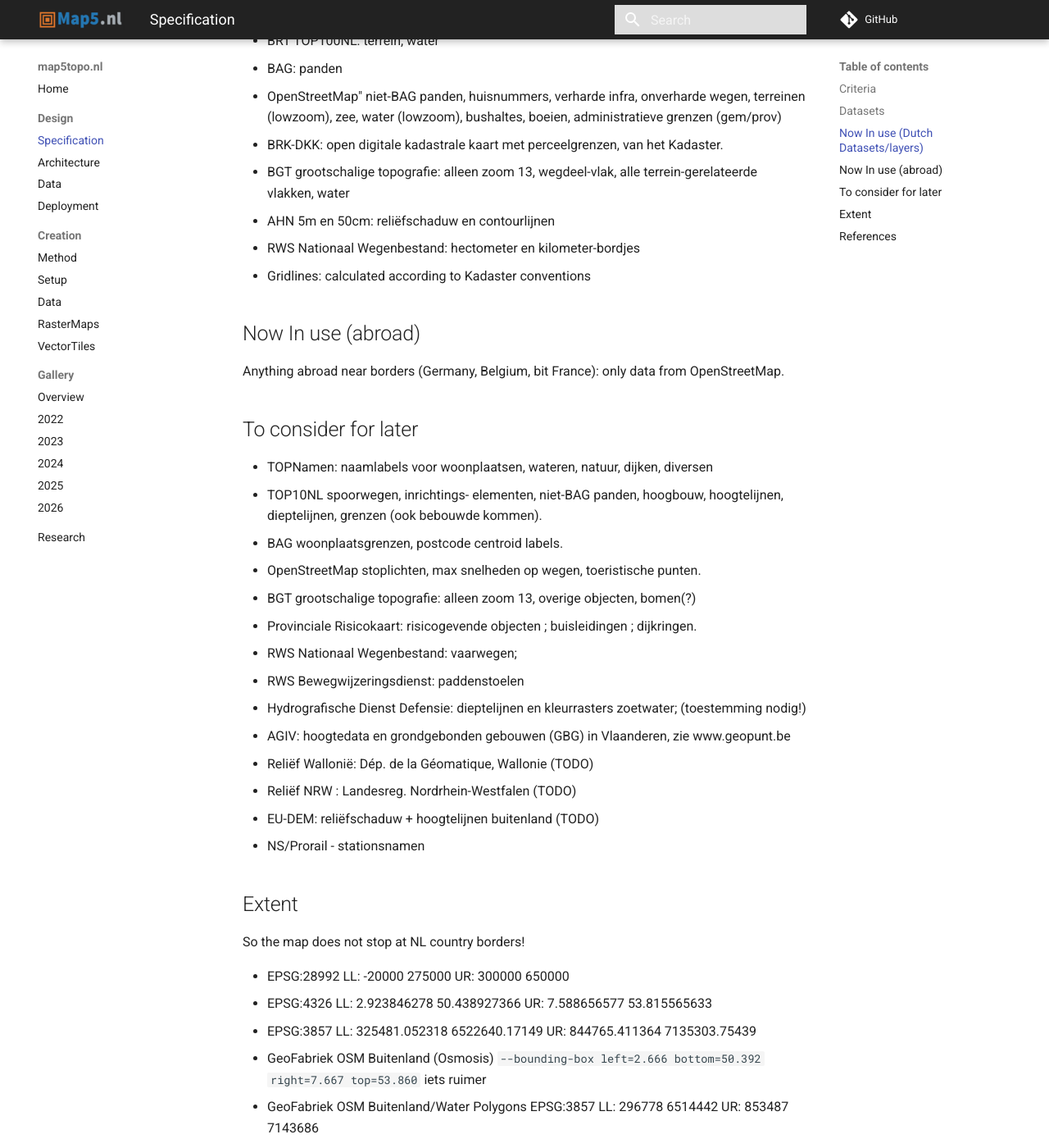
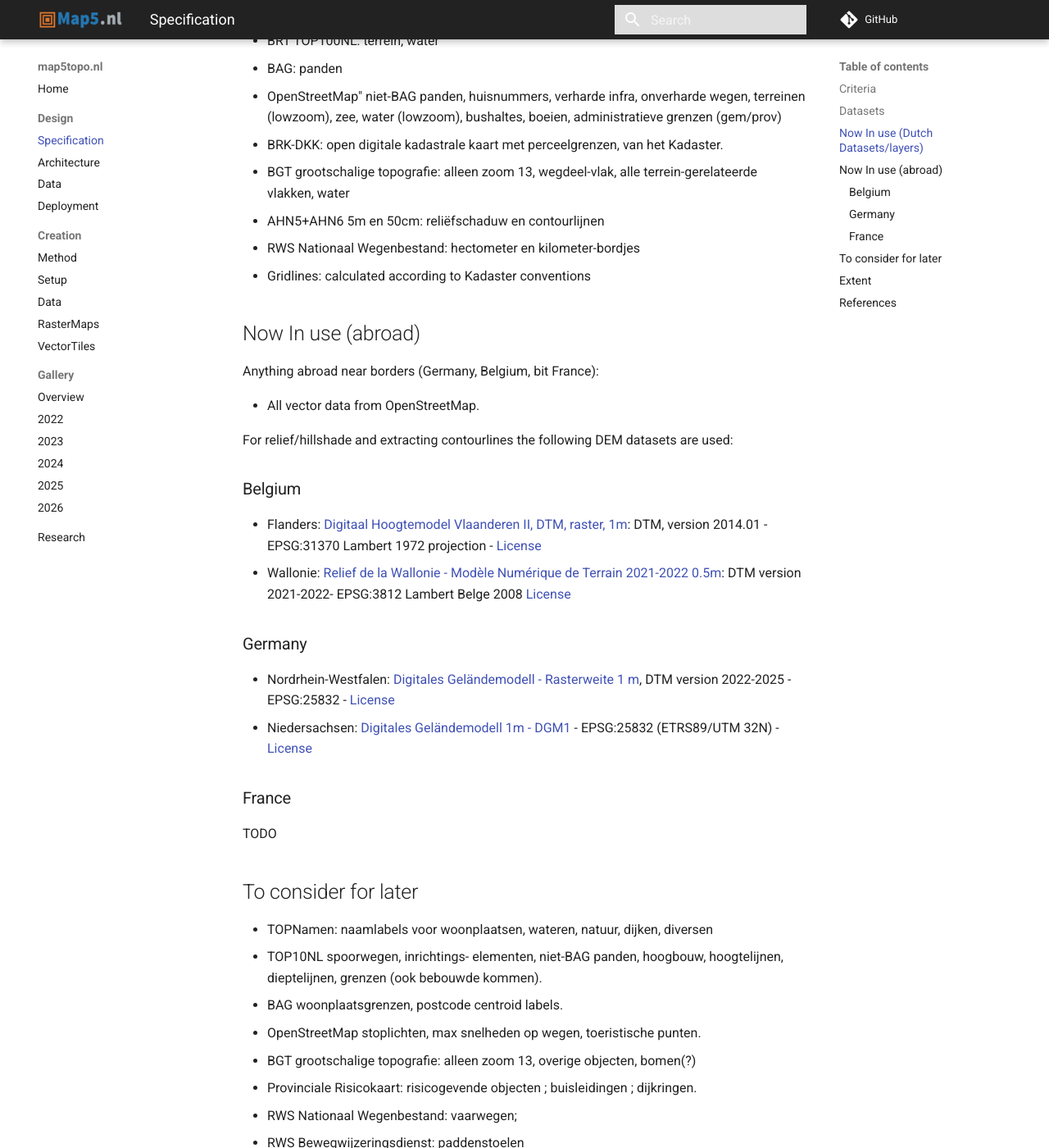
Before and after one commit to map5nl/map5topo.nl, an MkDocs documentation site: the page built from docs/src/design/spec.md, in a window 1280 px wide and 1400 px high, scrolled down 1039 px. Shown: the whole window at 82% size. Built offline with MkDocs 1.6.1 and Material for MkDocs 9.7.7, drawn with Linux system fonts in a browser that asks for light colours; comment, search, counter and statistics services are not loaded.

Commit message:
more doc detail for Hillshade

```diff
--- a/docs/src/design/spec.md
+++ b/docs/src/design/spec.md
@@ -32,13 +32,30 @@
 * OpenStreetMap" niet-BAG panden, huisnummers, verharde infra, onverharde wegen, terreinen (lowzoom), zee, water (lowzoom), bushaltes, boeien, administratieve grenzen (gem/prov)
 * BRK-DKK: open digitale kadastrale kaart met perceelgrenzen, van het Kadaster.
 * BGT grootschalige topografie: alleen zoom 13, wegdeel-vlak, alle terrein-gerelateerde vlakken, water
-* AHN 5m en 50cm: reliëfschaduw en contourlijnen
+* AHN5+AHN6 5m en 50cm: reliëfschaduw en contourlijnen
 * RWS Nationaal Wegenbestand: hectometer en kilometer-bordjes
 * Gridlines: calculated according to Kadaster conventions
 
 ## Now In use (abroad)
 
-Anything abroad near borders (Germany, Belgium, bit France): only data from OpenStreetMap.
+Anything abroad near borders (Germany, Belgium, bit France):
+
+* All vector data from OpenStreetMap.
+
+For relief/hillshade and extracting contourlines the following DEM datasets are used:
+
+### Belgium
+
+* Flanders: [Digitaal Hoogtemodel Vlaanderen II, DTM, raster, 1m](https://www.vlaanderen.be/datavindplaats/catalogus/digitaal-hoogtemodel-vlaanderen-ii-dtm-raster-1-m): DTM, version 2014.01 - EPSG:31370 Lambert 1972 projection - [License](http://inspire.ec.europa.eu/metadata-codelist/LimitationsOnPublicAccess/noLimitations)
+* Wallonie: [Relief de la Wallonie - Modèle Numérique de Terrain 2021-2022 0.5m](https://geoportail.wallonie.be/catalogue/a004e570-99d6-4fe5-b83d-49b774409278.html): DTM version 2021-2022-  EPSG:3812 Lambert Belge 2008 [License](https://creativecommons.org/licenses/by/4.0/)
+
+### Germany
+
+* Nordrhein-Westfalen: [Digitales Geländemodell - Rasterweite 1 m](https://www.opengeodata.nrw.de/produkte/geobasis/hm/dgm1_tiff/dgm1_tiff/), DTM version 2022-2025 - EPSG:25832 - [License](https://creativecommons.org/licenses/by/4.0/)
+* Niedersachsen: [Digitales Geländemodell 1m - DGM1](https://www.lgln.niedersachsen.de/startseite/geodaten_karten/3d_geobasisdaten/dgm/digitale-gelandemodelle-dgm-143150.html) - EPSG:25832 (ETRS89/UTM 32N) - [License](https://www.govdata.de/dl-de/zero-2-0)
+
+### France
+TODO
 
 ## To consider for later
 
@@ -51,10 +68,7 @@
 * RWS Nationaal Wegenbestand: vaarwegen;
 * RWS Bewegwijzeringsdienst: paddenstoelen
 * Hydrografische Dienst Defensie: dieptelijnen en kleurrasters zoetwater; (toestemming nodig!)
-* AGIV: hoogtedata en grondgebonden gebouwen (GBG) in Vlaanderen, zie www.geopunt.be
-* Reliëf Wallonië: Dép. de la Géomatique, Wallonie (TODO)
-* Reliëf NRW : Landesreg. Nordrhein-Westfalen (TODO)
-* EU-DEM: reliëfschaduw + hoogtelijnen buitenland (TODO)
+* EU-DEM: France DEM
 * NS/Prorail - stationsnamen
 
 ## Extent
```
Also changed, not shown: docs/src/create/map-vector.md (+1 -1 lines), docs/src/design/architecture.md (+1 -1 lines).
